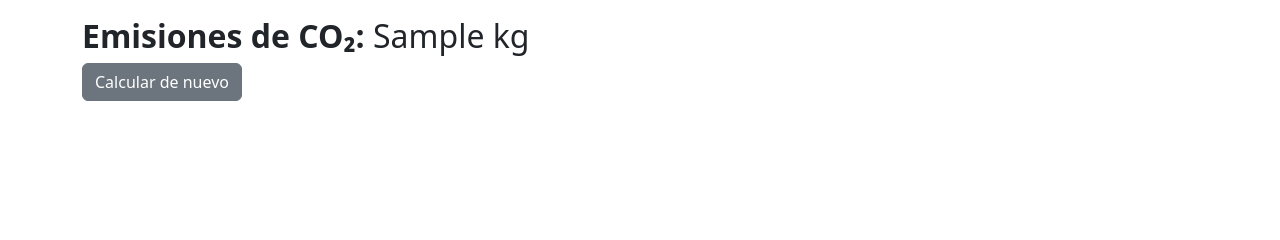
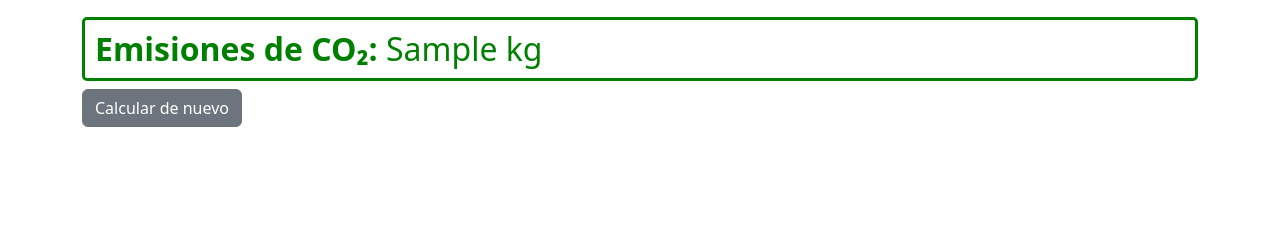
Before and after one commit to LaiosB/hdc, a Django app: template hdc/myapp/templates/myapp/huella_result.html in a window 1280 px wide. Shown: the part 275-515 px from the top of the page. Run offline with Django 5.2, Linux system fonts and the light colour scheme; data comes from the database, SQL or seed files in the repository; both versions use the stored data as it was after the commit; tables that the repository leaves empty hold one stand-in row (values such as "Sample post"); the template is opened without the code that fills it: values that come from a table or form of the project are taken from there, most other values are stand-ins (such as "Sample title", 1, 10 or a date in 2020).

Commit message:
Prueba D:

```diff
--- a/hdc/myapp/models.py
+++ b/hdc/myapp/models.py
@@ -13,7 +13,7 @@ class Task(models.Model):
 from django.contrib.auth.models import User
 
 class Huella(models.Model):
-    user = models.ForeignKey(User, on_delete=models.CASCADE,)
+    user = models.ForeignKey(User, on_delete=models.CASCADE)
     DIETAS = [
         ('dieta_omnivora', 'Omnivora'),
         ('dieta_vegetariana', 'Vegetariana'),
@@ -25,13 +25,15 @@ class Huella(models.Model):
         ('transporte_bicicleta', 'Bicicleta'),
         ('transporte_pie', 'A pie'),
     ]
-    dieta = models.CharField(max_length=30, choices=DIETAS, default='dieta_omnivora')
-    transporte = models.CharField(max_length=30, choices=TRANSPORTE, default='transporte_auto')
-    distancia = models.IntegerField()
-    energia = models.IntegerField()
+    dieta = models.CharField(max_length=50)
+    transporte = models.CharField(max_length=50)
+    distancia = models.FloatField()
+    energia = models.FloatField()
+    co2_emisiones = models.FloatField()
+    fecha = models.DateTimeField(auto_now_add=True)
 
     def __str__(self):
-        return f"Huella de {self.user.username}"
+        return f"Huella de carbono - {self.user.username}"
 
     def calcular_huella(self):
         co2 = 0
--- a/hdc/myapp/templates/myapp/huella.html
+++ b/hdc/myapp/templates/myapp/huella.html
@@ -137,12 +137,14 @@
 
         // Cálculo de la huella de carbono en la última sección
         const calcularBtn = document.querySelector('#question-4 button[data-next="5"]');
+        if (calcularBtn) {
             calcularBtn.addEventListener('click', () => {
                 const distancia = document.getElementById('distancia').value || 0;
                 const energia = document.getElementById('energia').value || 0;
                 const co2 = calcularHuella(distancia, energia); // Llama a la función de cálculo
                 document.getElementById('resultado-co2').innerText = `${co2} kg CO₂`;
             });
+        }
 
         function calcularHuella(distancia, energia) {
             let co2 = 0;
@@ -151,6 +153,8 @@
             return co2.toFixed(2);  // Devuelve el valor con dos decimales
         }
     });
+
+
     document.addEventListener('DOMContentLoaded', function() {
         const optionButtons = document.querySelectorAll('.option-button, .option-button_1');
 
--- a/hdc/myapp/templates/myapp/huella_result.html
+++ b/hdc/myapp/templates/myapp/huella_result.html
@@ -1,11 +1,19 @@
 {% extends 'myapp/base.html' %}
 
 {% block content %}
+    <style>
+        .resultado {
+            color: green;
+            border-radius: 5px;
+            padding: 10px;
+            border-style: solid;
+        }
+    </style>
     <h1>Resultado de Huella de Carbono</h1>
     <p><strong>Transporte:</strong> {{ huella.get_transporte_display }}</p>
     <p><strong>Distancia:</strong> {{ huella.distancia }} km</p>
     <p><strong>Consumo de Energía:</strong> {{ huella.energia }} kWh</p>
     <p><strong>Dieta:</strong> {{ huella.get_dieta_display }}</p>
-    <h2><strong>Emisiones de CO₂:</strong> {{ co2_emissions }} kg</h2>
+    <h2 class="resultado"><strong>Emisiones de CO₂:</strong> {{ co2_emissions }} kg</h2>
     <a href="{% url 'huella' %}" class="btn btn-secondary">Calcular de nuevo</a>
 {% endblock %}
--- a/hdc/myapp/views.py
+++ b/hdc/myapp/views.py
@@ -53,10 +53,11 @@ def huella(request):
         if form.is_valid():
             huella_obj = form.save(commit=False)
             huella_obj.user = request.user  # Asociamos la huella con el usuario actual
+            huella_obj.co2_emisiones= huella_obj.calcular_huella()  # Calculamos las emisiones
             huella_obj.save()  # Guardamos en la base de datos
+            co2_emisiones = huella_obj.co2_emisiones
 
-            co2_emisiones = huella_obj.calcular_huella()  # Calculamos las emisiones
-            return render(request, 'myapp/huella_result.html', {'co2_emisiones': co2_emisiones, 'huella': huella_obj})
+            return render("perfil.html", {'co2_emisiones': co2_emisiones})
     else:
         form = FormCalculadora()
 
```
Also changed, not shown: hdc/db.sqlite3, hdc/myapp/migrations/0002_huella_co2_emisiones_huella_fecha_alter_huella_dieta_and_more.py (added). Lines whose indentation alone changed are shown as unchanged.
